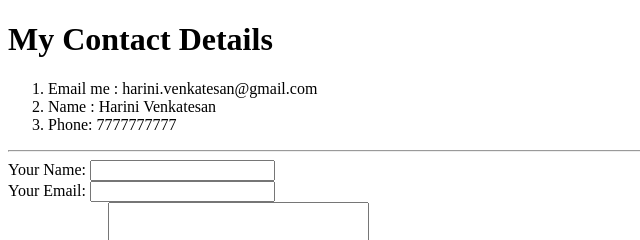
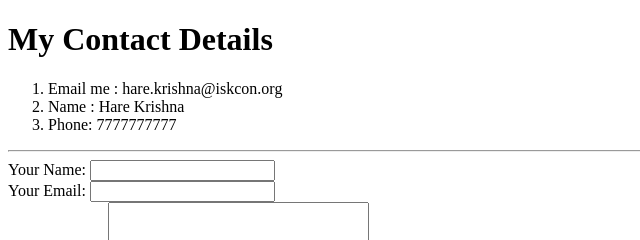
Before and after one commit to harinimukund/hv_cwdb_1, a plain HTML site: page contactus.html in a window 1280 px wide. Shown: the top 240 px of the page, 0-640 px from the left. Drawn offline with Linux system fonts and the light colour scheme.

Commit message:
Changed the contact-us

```diff
--- a/contactus.html
+++ b/contactus.html
@@ -7,8 +7,8 @@
     <body>
         <h1> My Contact Details </h1>
         <ol>
-            <li>Email me : harini.venkatesan@gmail.com</li>
-            <li>Name : Harini Venkatesan</li>
+            <li>Email me : hare.krishna@iskcon.org</li>
+            <li>Name : Hare Krishna </li>
             <li> Phone: 7777777777</li>
         </ol>
         <hr>
```
